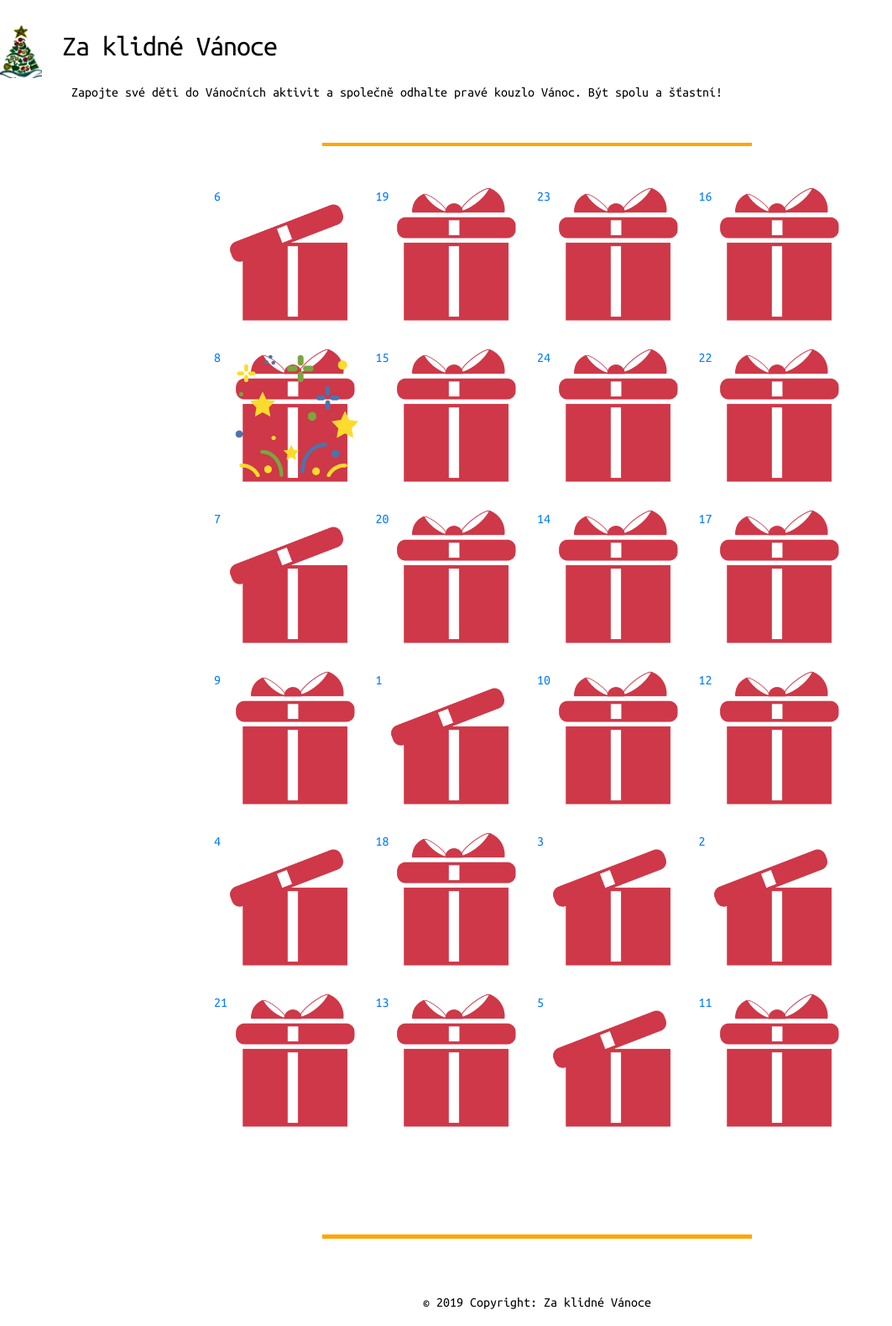
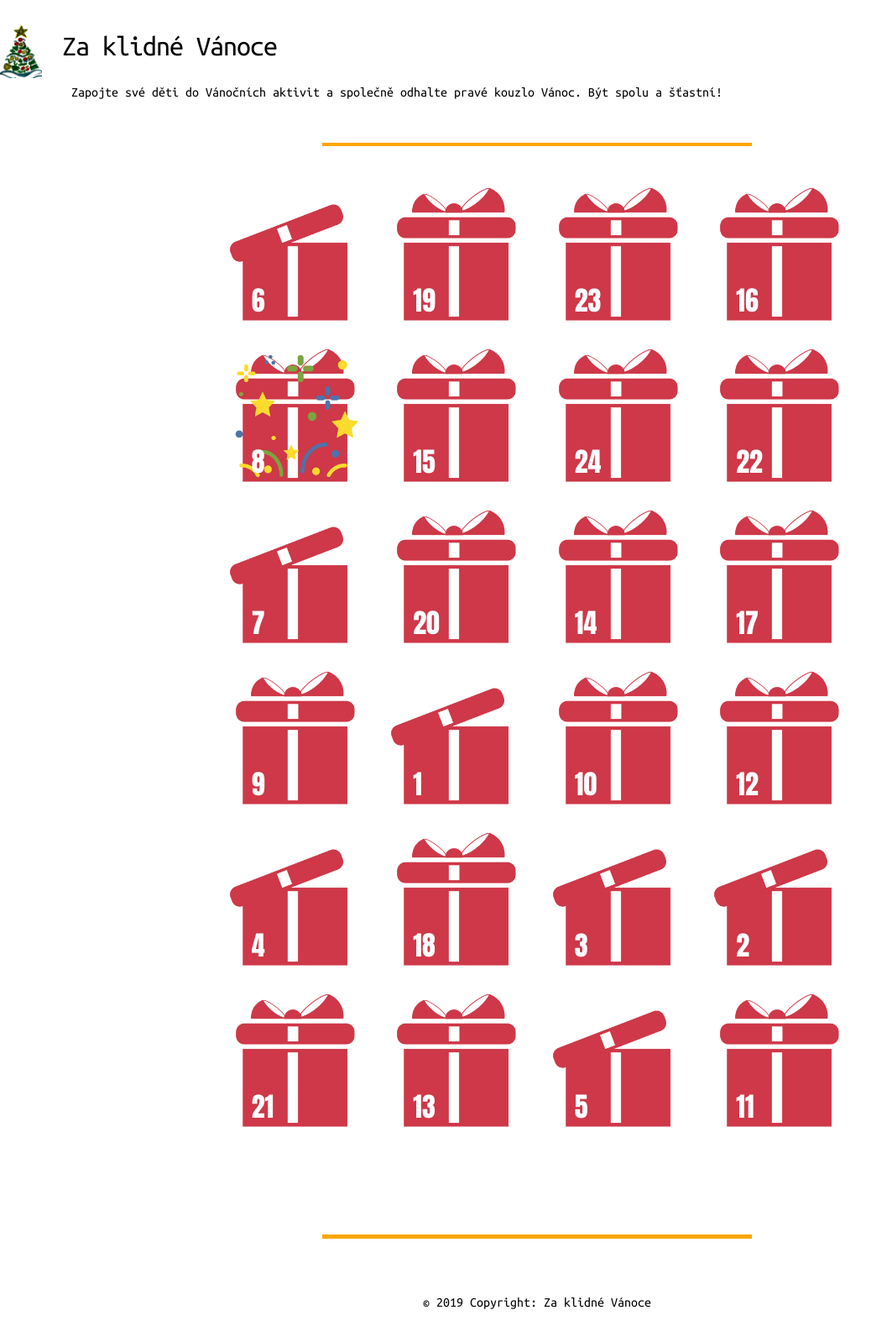
Before and after one commit to meguska/advent_calendar, a Flask app: page /sdetmi/ in a window 1280 px wide. Shown: the whole page at 84% size, without its empty margins (0-1063 px from the left). Run offline with Flask 2, Linux system fonts and the light colour scheme; some libraries are stand-ins or nearby versions.

Commit message:
add styling to calendar numbers

```diff
--- a/templates/sdetmi.html
+++ b/templates/sdetmi.html
@@ -15,7 +15,7 @@
   {%for i in pole%}
 
   <div class="tile tile-small" id="day-{{i}}" data-day="{{i}}">
-    <a href="#">{{i}}</a>
+    <a href="#"><span class="tile-number">{{i}}</span></a>
   </div>
 
   {%endfor%}
@@ -30,9 +30,8 @@
   function openPresents() {
     document.getElementById(`day-${currentDay.toString()}`).className =
       "tile tile-today-small";
-    document.getElementById(
-      `day-${currentDay.toString()}`
-    ).href = `{{ url_for('singles')}}`;
+    document.getElementById(`day-${currentDay.toString()}`).href =
+      "{{ url_for('singles')}}";
 
     const tiles = document
       .getElementById("adventCalendar")
@@ -44,18 +43,6 @@
         document.getElementById(tile.id).className = "tile tile-past-small";
       }
     }
-
-    /*    for (let date of pole) {
-      if (date < currentDay) {
-        if (date === dateWithLargeBox) {
-          document.getElementById(date.toString()).className =
-            "tile tile-past-large";
-        } else {
-          document.getElementById(date.toString()).className =
-            "tile tile-past-small";
-        }
-      }
-    }*/
   }
 </script>
 <script>
@@ -99,8 +86,13 @@
     background-image: url("../static/minboxopen.png");
   }
 
-  .tile-small > span {
+  .tile-number {
+    position: absolute;
+    bottom: 0;
     left: 2.8rem;
+    color: white !important;
+    font-family: "Impact", serif;
+    font-size: 2rem;
   }
 
   .tile-large {
```
